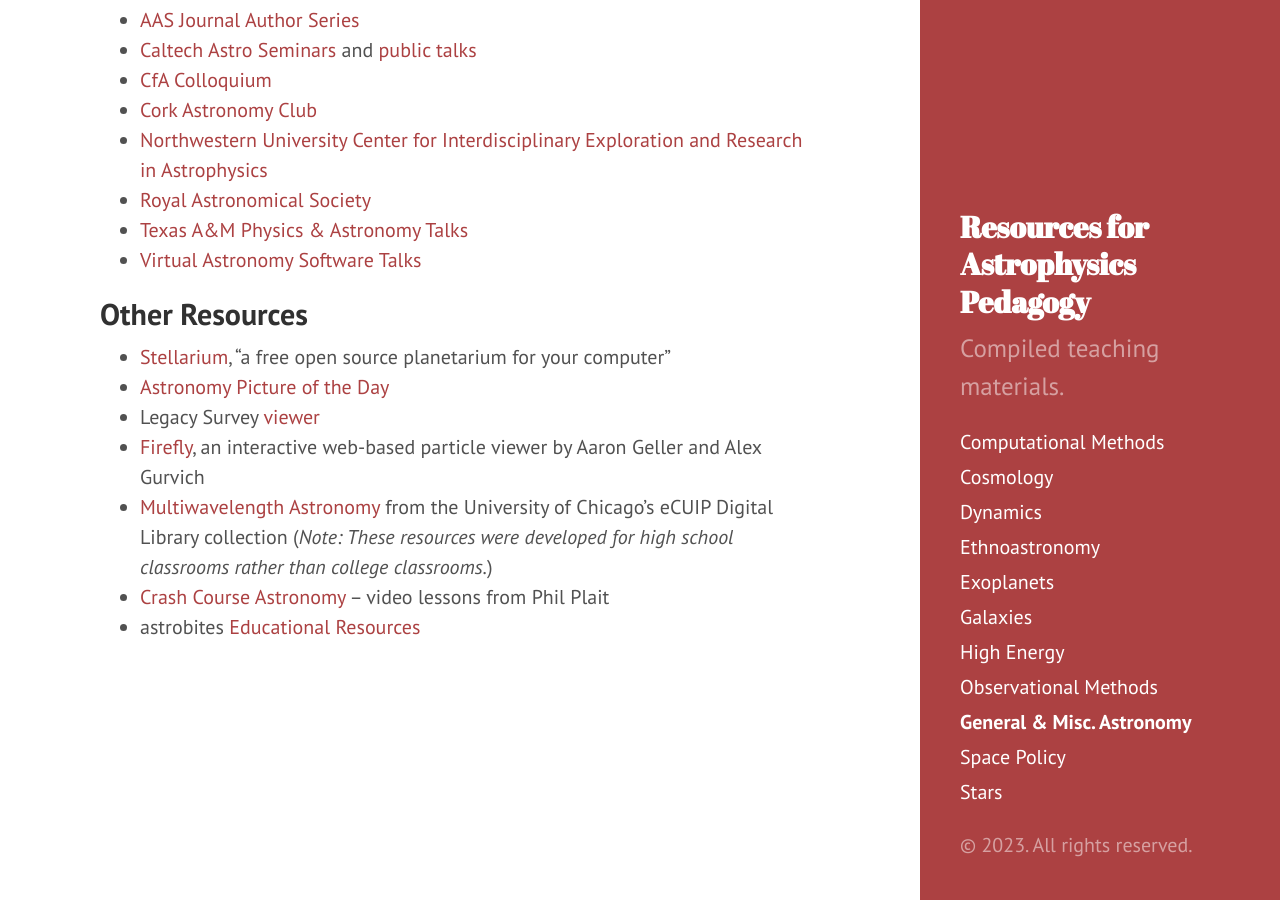
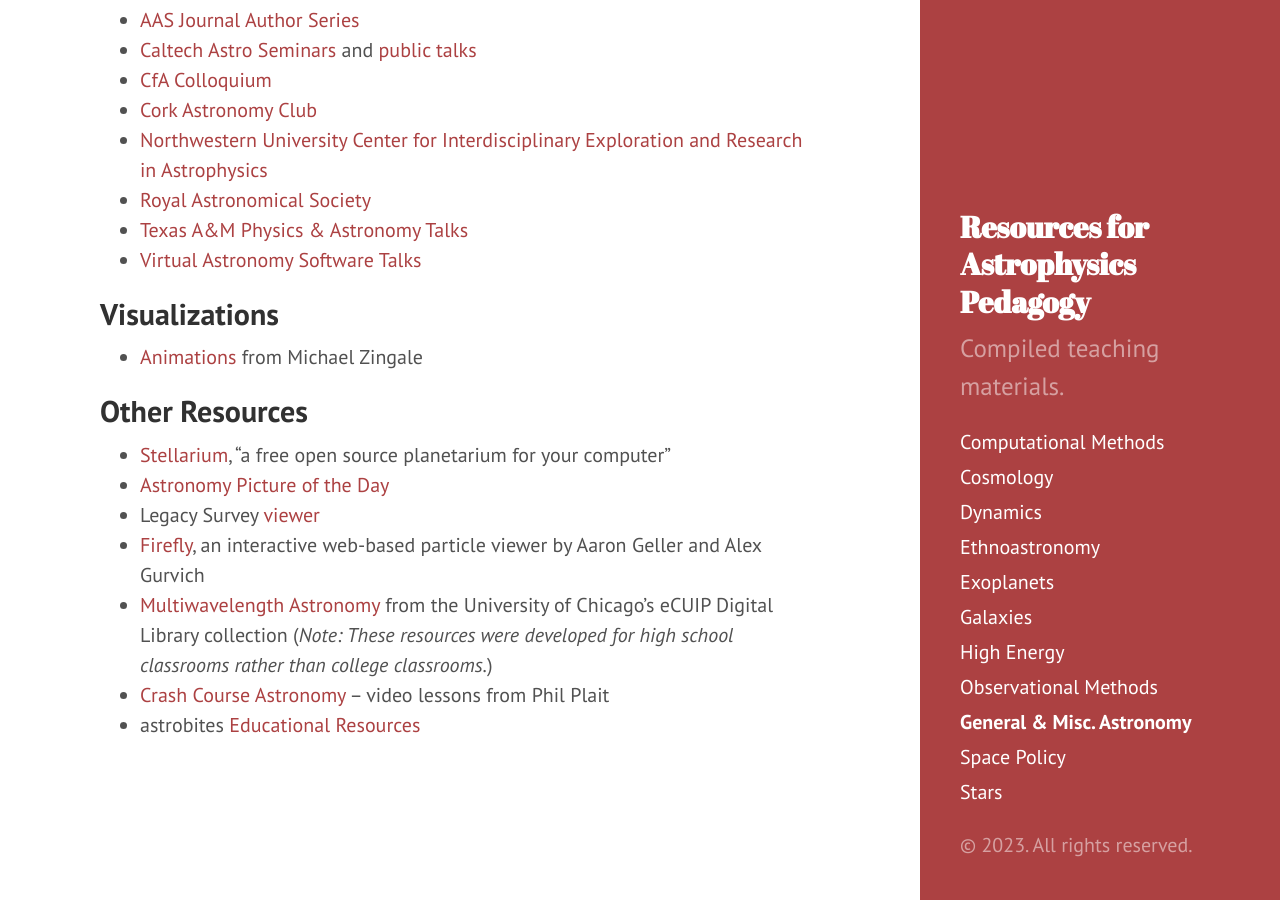
Before and after one commit to astroteaching/astroteaching.github.io, a Jekyll site: the page built from resources.md, in a window 1280 px wide and 900 px high, scrolled down 548 px. Built offline with Jekyll 4.4.1, drawn with Linux system fonts in a browser that asks for light colours.

Commit message:
add visualizations

```diff
--- a/resources.md
+++ b/resources.md
@@ -25,6 +25,9 @@ General astronomy (including some resources for lower level courses) and miscell
 - [Texas A&M Physics & Astronomy Talks](https://www.youtube.com/@TAMUPhysAstrLectures){:target="_blank"}
 - [Virtual Astronomy Software Talks](https://vast-seminars.github.io){:target="_blank"}
 
+## Visualizations
+- [Animations](https://zingale.github.io/astro_animations/){:target="_blank"} from Michael Zingale
+
 ## Other Resources
 - [Stellarium](https://stellarium.org){:target="_blank"}, "a free open source planetarium for your computer"
 - [Astronomy Picture of the Day](https://apod.nasa.gov/apod/astropix.html){:target="_blank"}
```
Also changed, not shown: observational.md (+1 -0 lines).
